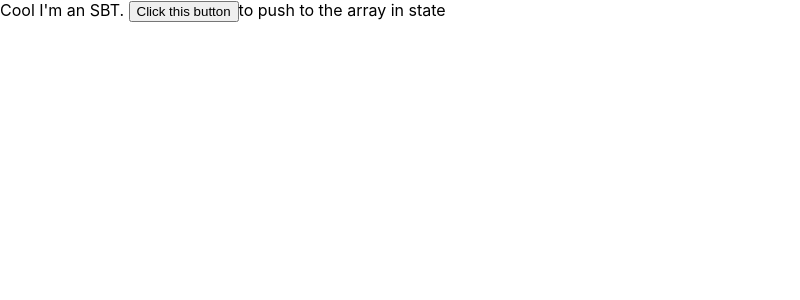
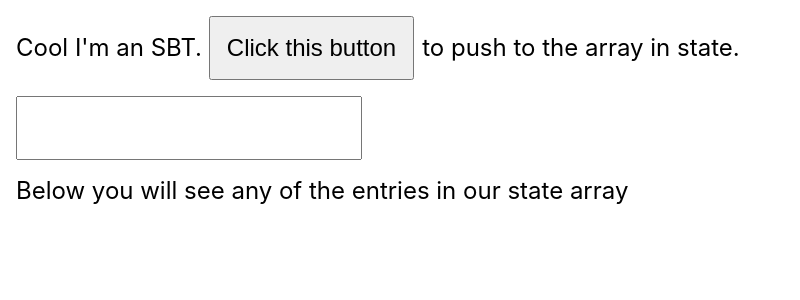
Before and after one commit to hcgaron/immer-generic-module-update, a React (Create React App) app: page / in a window 1280 px wide. Shown: the top 300 px of the page, without its empty margins (0-800 px from the left). Built offline with nearby package versions, Linux system fonts and the light colour scheme.

Commit message:
Added some styling and a text input.

```diff
--- a/src/SBT.tsx
+++ b/src/SBT.tsx
@@ -1,4 +1,4 @@
-import { useEffect } from "react";
+import { ChangeEvent, FormEvent, useEffect } from "react";
 import { IADCScopedSBTState, updateStateFunction } from "./App";
 
 interface ISBTState extends IADCScopedSBTState {
@@ -49,18 +49,42 @@ export function SBT({ updateState, state }: SBTProps) {
     });
   }
 
+  function handleTextInputChange(e: ChangeEvent<HTMLInputElement>) {
+    updateState((draft) => {
+      draft.sceneOne.textInputOne = e.target.value;
+    });
+  }
+
   return (
-    <>
+    <div style={{ padding: "1rem" }}>
+      <div style={{ marginBottom: "1rem" }}>
+        Cool I'm an SBT.{" "}
+        <button
+          onClick={handleButtonClick}
+          style={{ padding: "1rem", fontSize: "24px", marginRight: ".5rem" }}
+        >
+          Click this button
+        </button>
+        to push to the array in state.
+      </div>
       <div>
-        Cool I'm an SBT.{" "}
-        <button onClick={handleButtonClick}>Click this button</button>to push to
-        the array in state
+        <input
+          type="text"
+          name="text-input-one"
+          id="text-input-one"
+          value={state?.sceneOne?.textInputOne || ""}
+          onChange={handleTextInputChange}
+          style={{ padding: "1rem", marginBottom: "1rem", fontSize: "24px" }}
+        />
       </div>
-      <ul>
-        {state?.sceneOne?.arrayOne?.map((entry, index) => (
-          <li key={index}>{entry}</li>
-        ))}
-      </ul>
-    </>
+      <div>
+        <span>Below you will see any of the entries in our state array</span>
+        <ul>
+          {state?.sceneOne?.arrayOne?.map((entry, index) => (
+            <li key={index}>{entry}</li>
+          ))}
+        </ul>
+      </div>
+    </div>
   );
 }
--- a/src/index.css
+++ b/src/index.css
@@ -1,13 +1,14 @@
 body {
   margin: 0;
-  font-family: -apple-system, BlinkMacSystemFont, 'Segoe UI', 'Roboto', 'Oxygen',
-    'Ubuntu', 'Cantarell', 'Fira Sans', 'Droid Sans', 'Helvetica Neue',
+  font-family: -apple-system, BlinkMacSystemFont, "Segoe UI", "Roboto", "Oxygen",
+    "Ubuntu", "Cantarell", "Fira Sans", "Droid Sans", "Helvetica Neue",
     sans-serif;
   -webkit-font-smoothing: antialiased;
   -moz-osx-font-smoothing: grayscale;
+  font-size: 24px;
 }
 
 code {
-  font-family: source-code-pro, Menlo, Monaco, Consolas, 'Courier New',
+  font-family: source-code-pro, Menlo, Monaco, Consolas, "Courier New",
     monospace;
 }
```
